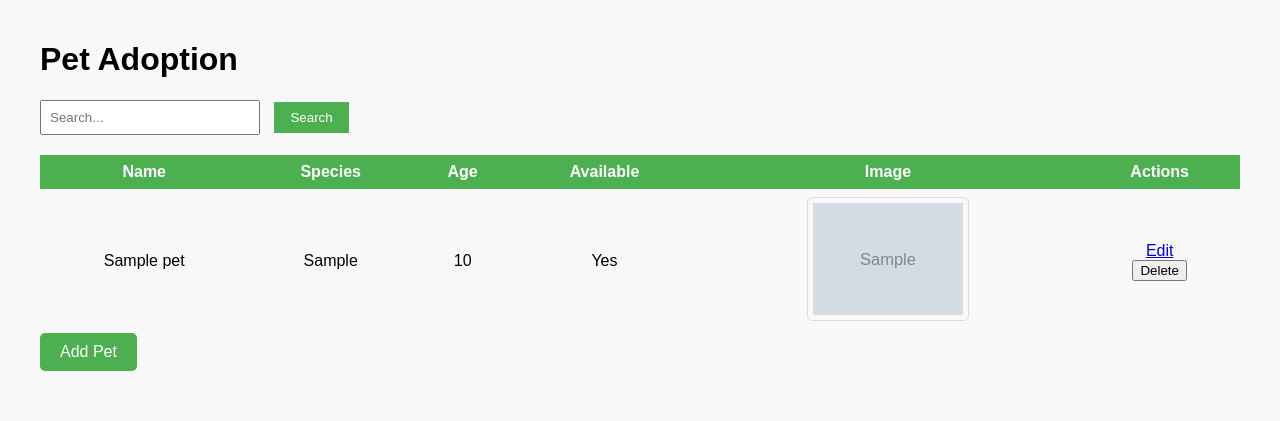
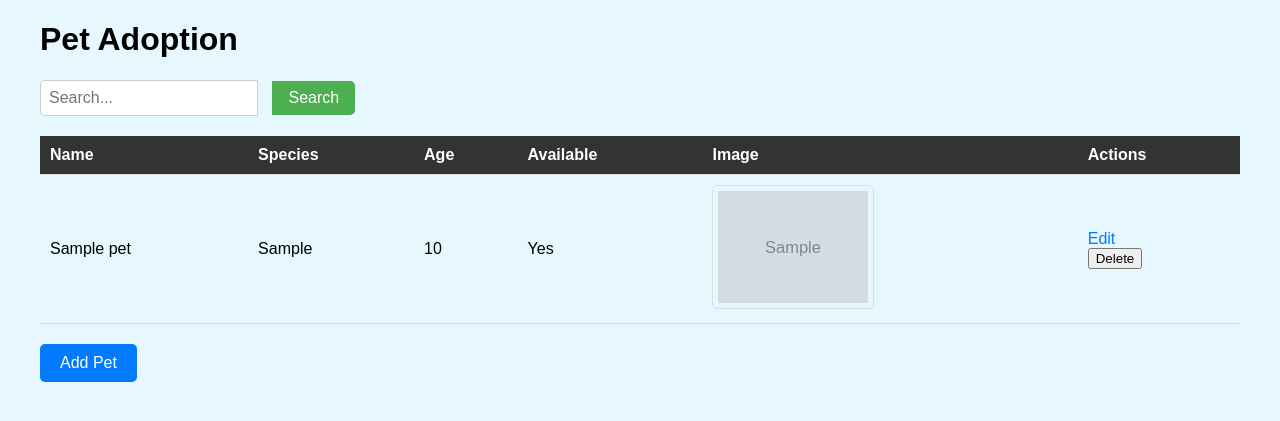
Before and after one commit to itskeshwam/Pet-Adoption, a Flask app: page / in a window 1280 px wide. Shown: the top 421 px of the page. Run offline with Flask 3, Linux system fonts and the light colour scheme; tables that the repository leaves empty hold one stand-in row (values such as "Sample post"); grey boxes marked "Sample" are stand-in pictures.

Commit message:
updated css

```diff
--- a/static/css/styles.css
+++ b/static/css/styles.css
@@ -267,3 +267,96 @@ img {
     border: 0;
     color:rgb(30, 136, 229);
   }
+
+
+
+
+  body {
+    font-family: Arial, sans-serif;
+    margin: 0;
+    padding: 0;
+    background-color: rgb(230, 247, 255);
+  }
+
+  .container {
+    max-width: 1200px;
+    margin: 0 auto;
+    padding: 0 20px;
+  }
+
+  .search-bar {
+    width: 300px;
+    padding: 10px;
+    border: 1px solid rgb(204, 204, 204);
+    border-radius: 5px 0 0 5px;
+    font-size: 16px;
+
+  }
+
+  .search-btn {
+    padding: 10px 20px;
+    background-color: #333;
+    color: #fff;
+    border: none;
+    border-radius: 0 5px 5px 0;
+    cursor: pointer;
+    transition: background-color 0.2s ease;
+    font-size: 16px;
+  }
+
+  .search-btn:hover {
+    background-color: #444;
+  }
+  header {
+    background-color: #333;
+    color: #fff;
+    padding: 20px 0;
+  }
+
+  header h1 {
+    margin: 0;
+  }
+
+  main {
+    padding: 40px 0;
+  }
+
+  table {
+    width: 100%;
+    border-collapse: collapse;
+  }
+
+  th,
+  td {
+    padding: 10px;
+    text-align: left;
+    border-bottom: 1px solid #ddd;
+  }
+
+  th {
+    background-color: #333;
+    color: #fff;
+  }
+
+  a {
+    color: #007bff;
+    text-decoration: none;
+  }
+
+  a:hover {
+    text-decoration: underline;
+  }
+
+  .add-pet-link {
+    display: inline-block;
+    background-color: #007bff;
+    color: #fff;
+    padding: 10px 20px;
+    margin-top: 20px;
+    border-radius: 5px;
+  }
+
+  .add-pet-link:hover {
+    background-color: #0056b3;
+    text-decoration: none;
+  }
--- a/templates/index.html
+++ b/templates/index.html
@@ -4,6 +4,7 @@
     <meta charset="UTF-8">
     <meta name="viewport" content="width=device-width, initial-scale=1.0">
     <title>Pet Adoption</title>
+    <link href="furryfinders-logo.png" rel="icon">
     <link rel="stylesheet" href="{{ url_for('static', filename='css/styles.css') }}">
 </head>
 <body>
@@ -11,8 +12,8 @@
         <h1>Pet Adoption</h1>
 
         <form action="/" method="POST" class="form-container">
-            <input type="text" name="search" placeholder="Search...">
-            <button type="submit">Search</button>
+            <input class="search-bar" type="text" name="search" placeholder="Search...">
+            <button class="search-btn" type="submit">Search</button>
         </form>
 
         <table>
```
